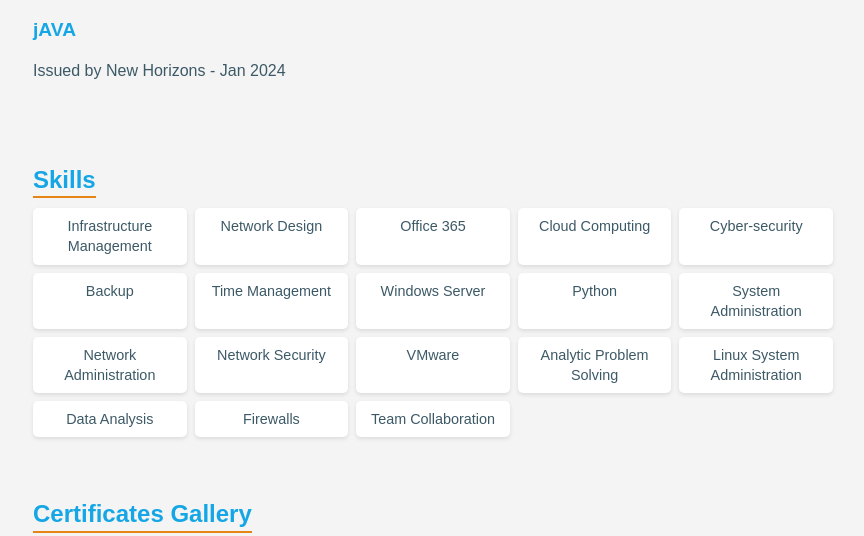
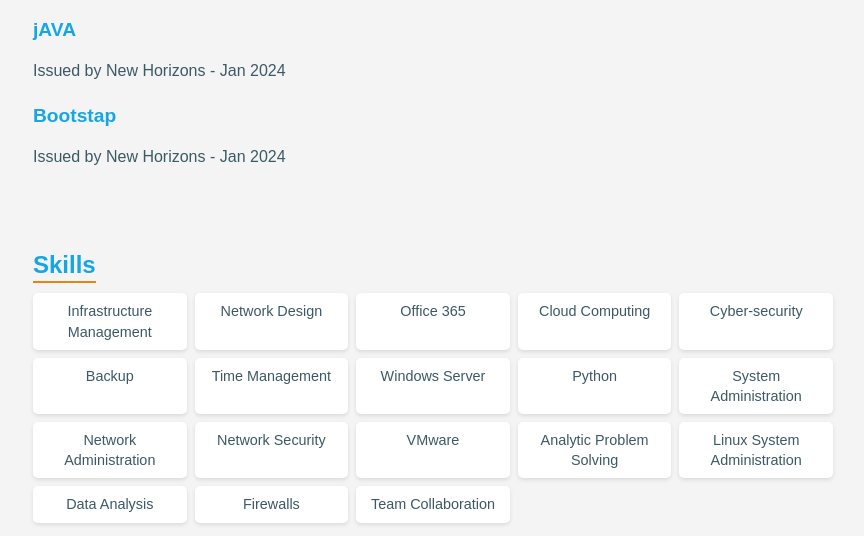
Before and after one commit to Ahmed-Mazh2r/Ahmed-Mzhar-Portfolio, a plain HTML site: page index.html in a window 1280 px wide. Shown: the part 1608-2144 px from the top of the page, without its empty margins (207-1071 px from the left). Drawn offline with Linux system fonts and the light colour scheme.

Commit message:
Update index.html

```diff
--- a/index.html
+++ b/index.html
@@ -98,6 +98,10 @@
                 <h3>jAVA</h3>
                 <p>Issued by New Horizons - Jan 2024</p>
             </div>
+             <div class="certification-item">
+                <h3>Bootstap</h3>
+                <p>Issued by New Horizons - Jan 2024</p>
+            </div>
             <!-- Add more certifications here -->
         </div>
     </section>
```
